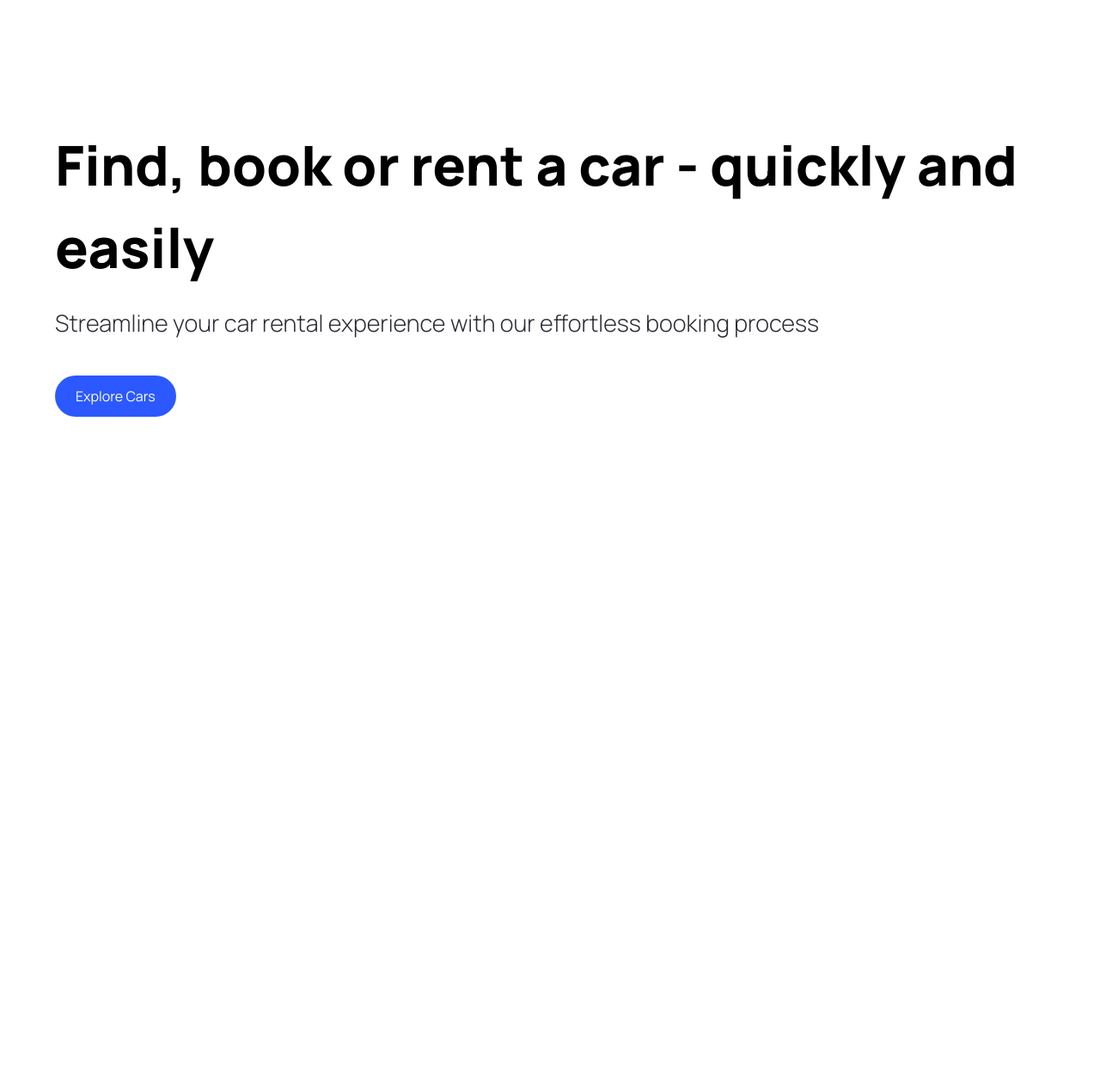
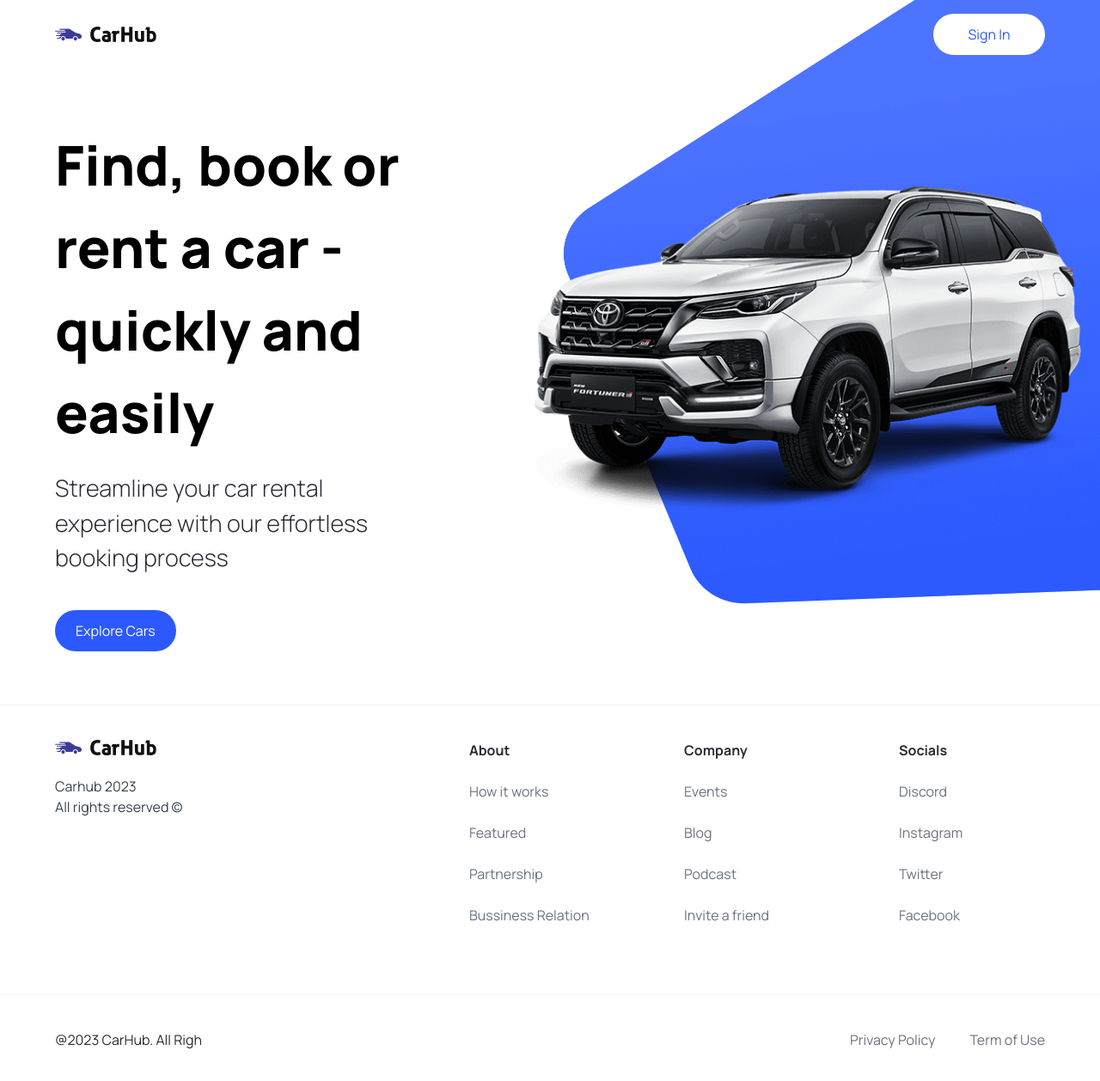
Before and after one commit to datns/car_showcase_nextjs, a Next.js app: page / in a window 1280 px wide. Shown: the top 1258 px of the page at 86% size. Before the commit the page ends 800 px from the top, so only its background shows below. Built offline with nearby package versions, Linux system fonts and the light colour scheme.

Commit message:
create Navbar and Footer

```diff
--- a/app/layout.tsx
+++ b/app/layout.tsx
@@ -1,12 +1,10 @@
 import './globals.css'
 import type { Metadata } from 'next'
-import { Inter } from 'next/font/google'
-
-const inter = Inter({ subsets: ['latin'] })
+import {Footer, Navbar} from "@/components";
 
 export const metadata: Metadata = {
-  title: 'Create Next App',
-  description: 'Generated by create next app',
+  title: 'Car Hub',
+  description: 'Discover the best cars in the world.',
 }
 
 export default function RootLayout({
@@ -16,7 +14,11 @@
 }) {
   return (
     <html lang="en">
-      <body className={inter.className}>{children}</body>
+      <body className="relative">
+        <Navbar />
+        {children}
+        <Footer />
+      </body>
     </html>
   )
 }
--- a/components/CustomButton.tsx
+++ b/components/CustomButton.tsx
@@ -3,11 +3,11 @@
 import Image from "next/image";
 import {CustomButtonProps} from "@/types";
 
-const CustomButton = ({title, containerStyles, handleClick}: CustomButtonProps) => {
+const CustomButton = ({title, containerStyles, handleClick, isDisabled, btnType}: CustomButtonProps) => {
 	return (
 		<button
-			disabled={false}
-			type="button"
+			disabled={isDisabled}
+			type={btnType}
 			className={`custom-btn ${containerStyles}`}
 			onClick={handleClick}>
 			<span className="flex-1">{title}</span>
--- /dev/null
+++ b/components/Footer.tsx
@@ -0,0 +1,50 @@
+import Image from "next/image";
+import Link from "next/link";
+import {footerLinks} from "@/constants";
+
+const Footer = () => {
+	return (
+		<footer className="flex flex-col text-black-100 mt-5 border-t border-gray-100">
+			<div className="flex max-md:flex-col flex-wrap justify-between gap-5 sm:px-16 px-6 py-10">
+				<div className="flex flex-col justify-start items-start gap-6">
+					<Image src="/logo.svg" alt="logo" width={118} height={18}
+						   className="object-contain" />
+					<p className="text-base text-gray-700">
+						Carhub 2023 <br />
+						All rights reserved &copy;
+					</p>
+				</div>
+
+				<div className="footer__links">
+					{footerLinks.map(link => (
+						<div className="footer__link" key={link.title}>
+							<h3 className="font-bold">
+								{link.title}
+							</h3>
+							{link.links.map(item => (
+								<Link href={item.url} key={item.title} className="text-gray-500">
+									{item.title}
+								</Link>))}
+						</div>
+					))}
+				</div>
+				</div>
+
+			<div className="flex justify-between items-center flex-wrap mt-10 border-t border-gray-100 sm:px-16 px-6 py-10">
+					<p>@2023 CarHub. All Righ</p>
+
+					<div className="footer__copyrights-link">
+						<Link href="/" className="text-gray-500">
+							Privacy Policy
+						</Link>
+						<Link href="/" className="text-gray-500">
+							Term of Use
+						</Link>
+					</div>
+				</div>
+
+		</footer>
+	)
+}
+
+export default Footer;
--- a/components/Hero.tsx
+++ b/components/Hero.tsx
@@ -22,7 +22,13 @@
 					handleClick={handleClick}
 				/>
 			</div>
-
+			<div className="hero__image-container">
+				<div className="hero__image">
+					<Image src={"/hero.png"} alt="hero"
+						   fill className="object-contain"/>
+				</div>
+				<div className="hero__image-overlay" />
+			</div>
 		</div>
 	)
 }
--- /dev/null
+++ b/components/Navbar.tsx
@@ -0,0 +1,31 @@
+import Link from 'next/link'
+import Image from "next/image";
+import {CustomButton} from "@/components";
+
+const Navbar = () => {
+	return (
+		<header className="w-full absolute z-10">
+			<nav className="max-w-[1440px] mx-auto flex justify-between items-center
+				sm:px-16 px-6 py-4
+			">
+				<Link href="/" className="flex justify-center items-center">
+					<Image
+						src="/logo.svg"
+						alt="Car Hub Logo"
+						width={118}
+						height={18}
+						className="object-contain"
+					/>
+				</Link>
+
+				<CustomButton
+					title="Sign In"
+					btnType="button"
+					containerStyles="text-primary-blue rounded-full bg-white min-w-[130px]"
+				/>
+			</nav>
+		</header>
+	)
+}
+
+export default Navbar;
--- a/components/index.ts
+++ b/components/index.ts
@@ -1,2 +1,4 @@
 export {default as Hero} from './Hero';
 export {default as CustomButton} from './CustomButton';
+export {default as Navbar} from './Navbar';
+export {default as Footer} from './Footer';
--- /dev/null
+++ b/constants/index.ts
@@ -0,0 +1,101 @@
+export const manufacturers = [
+	"Acura",
+	"Alfa Romeo",
+	"Aston Martin",
+	"Audi",
+	"Bentley",
+	"BMW",
+	"Buick",
+	"Cadillac",
+	"Chevrolet",
+	"Chrysler",
+	"Citroen",
+	"Dodge",
+	"Ferrari",
+	"Fiat",
+	"Ford",
+	"GMC",
+	"Honda",
+	"Hyundai",
+	"Infiniti",
+	"Jaguar",
+	"Jeep",
+	"Kia",
+	"Lamborghini",
+	"Land Rover",
+	"Lexus",
+	"Lincoln",
+	"Maserati",
+	"Mazda",
+	"McLaren",
+	"Mercedes-Benz",
+	"MINI",
+	"Mitsubishi",
+	"Nissan",
+	"Porsche",
+	"Ram",
+	"Rolls-Royce",
+	"Subaru",
+	"Tesla",
+	"Toyota",
+	"Volkswagen",
+	"Volvo",
+];
+
+export const yearsOfProduction = [
+	{ title: "Year", value: "" },
+	{ title: "2015", value: "2015" },
+	{ title: "2016", value: "2016" },
+	{ title: "2017", value: "2017" },
+	{ title: "2018", value: "2018" },
+	{ title: "2019", value: "2019" },
+	{ title: "2020", value: "2020" },
+	{ title: "2021", value: "2021" },
+	{ title: "2022", value: "2022" },
+	{ title: "2023", value: "2023" },
+];
+
+export const fuels = [
+	{
+		title: "Fuel",
+		value: "",
+	},
+	{
+		title: "Gas",
+		value: "Gas",
+	},
+	{
+		title: "Electricity",
+		value: "Electricity",
+	},
+];
+
+export const footerLinks = [
+	{
+		title: "About",
+		links: [
+			{ title: "How it works", url: "/" },
+			{ title: "Featured", url: "/" },
+			{ title: "Partnership", url: "/" },
+			{ title: "Bussiness Relation", url: "/" },
+		],
+	},
+	{
+		title: "Company",
+		links: [
+			{ title: "Events", url: "/" },
+			{ title: "Blog", url: "/" },
+			{ title: "Podcast", url: "/" },
+			{ title: "Invite a friend", url: "/" },
+		],
+	},
+	{
+		title: "Socials",
+		links: [
+			{ title: "Discord", url: "/" },
+			{ title: "Instagram", url: "/" },
+			{ title: "Twitter", url: "/" },
+			{ title: "Facebook", url: "/" },
+		],
+	},
+];
--- a/types/index.ts
+++ b/types/index.ts
@@ -1,7 +1,11 @@
 import {MouseEventHandler} from "react";
 
 export interface CustomButtonProps {
+	isDisabled?: boolean;
+	btnType?: "button" | "submit";
+	containerStyles?: string;
+	textStyles?: string;
 	title: string;
-	containerStyles?: string;
+	rightIcon?: string;
 	handleClick?: MouseEventHandler<HTMLButtonElement>;
 }
```
